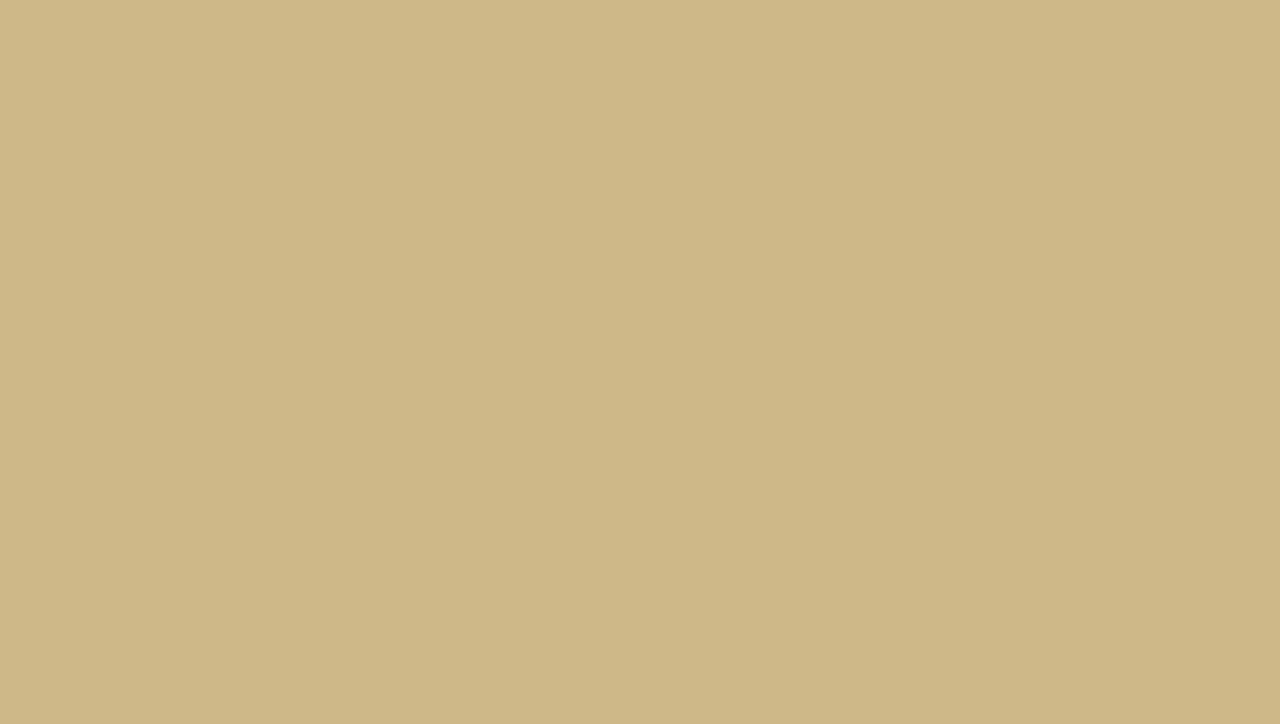
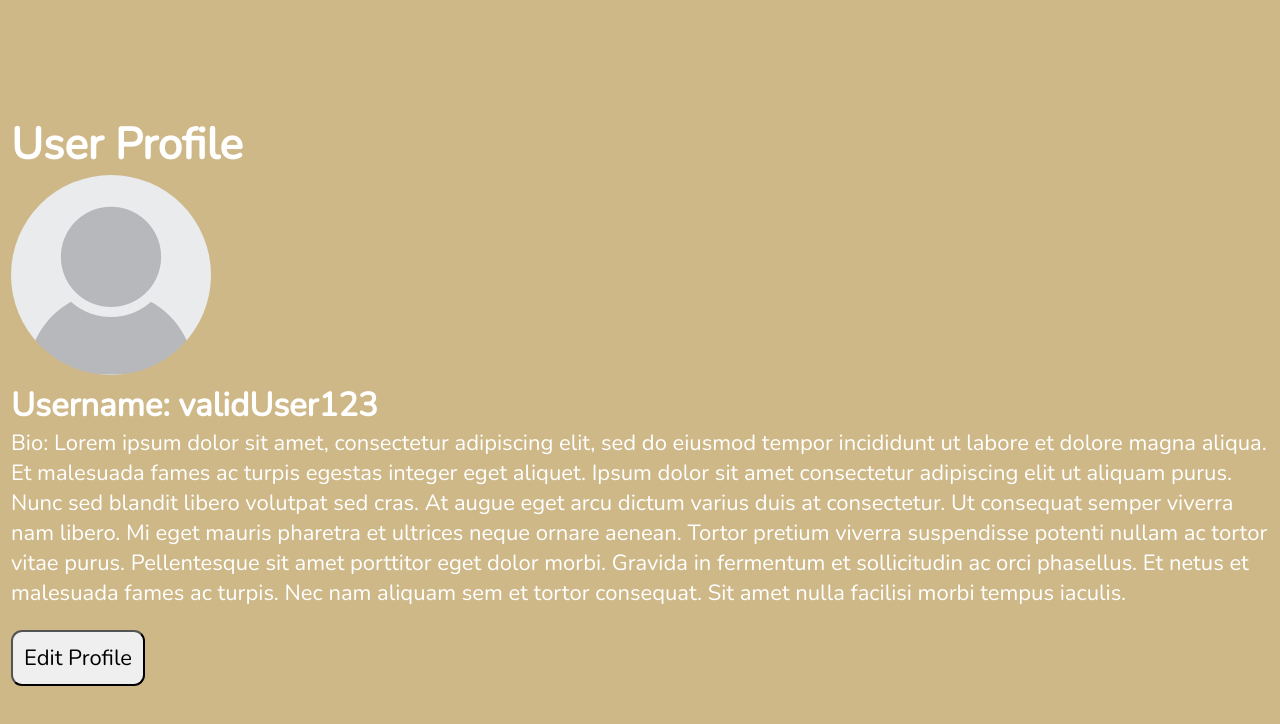
Before and after one commit to AdityaGupta03/PurdueHub, a React (Create React App) app in the folder register_ui/register-ui/: page /userprofile in a window 1280 px wide. Before the commit this address had no page. Shown: the top 724 px of the page. Built offline with nearby package versions, Linux system fonts and the light colour scheme.

Commit message:
Finished basic prototype of profile page and modifying

```diff
--- a/register_ui/register-ui/src/App.js
+++ b/register_ui/register-ui/src/App.js
@@ -7,6 +7,7 @@ import ForgotPassword from './ForgotPassword';
 import ForgotUsername from './ForgotUsername';
 import ChangeUsername from './ChangeUsername';
 import ChangePassword from './ChangePassword';
+import UserProfile from './UserProfile';
 
 import {BrowserRouter, Route, Routes} from 'react-router-dom';
 
@@ -24,7 +25,7 @@ function App() {
         <Route path='/forgotusername' element={<ForgotUsername />} />
         <Route path='/changeusername' element={<ChangeUsername />} />
         <Route path='/changepassword' element={<ChangePassword />} />
-
+        <Route path='/userprofile' element={<UserProfile />} />
       </Routes>
     </BrowserRouter>
     </main>
--- /dev/null
+++ b/register_ui/register-ui/src/Profile.css
@@ -0,0 +1,15 @@
+.landscape{
+    width:200px;
+    height:200px;
+    overflow: hidden;
+    border-radius: 50%;
+    }
+.landscape img{
+    height:100%;
+    margin-left:-25px;
+ }
+
+ textarea {
+    width: auto;
+    height: auto;
+ }
--- a/register_ui/register-ui/src/UserProfile.js
+++ b/register_ui/register-ui/src/UserProfile.js
@@ -0,0 +1,100 @@
+import React, { useState } from 'react'
+import './Profile.css' // css pulled online
+import temp from './temporary-profile.jpeg' // temp picture
+
+const UserProfile = () => {
+
+    const[username, setUser] = useState('validUser123'); // username info
+    const[profilePicture, setProfilePictrue] = useState(temp); // profile picture info
+    const[bio, setBio] = useState('Lorem ipsum dolor sit amet, consectetur adipiscing elit, sed do eiusmod tempor incididunt ut labore et dolore magna aliqua. Et malesuada fames ac turpis egestas integer eget aliquet. Ipsum dolor sit amet consectetur adipiscing elit ut aliquam purus. Nunc sed blandit libero volutpat sed cras. At augue eget arcu dictum varius duis at consectetur. Ut consequat semper viverra nam libero. Mi eget mauris pharetra et ultrices neque ornare aenean. Tortor pretium viverra suspendisse potenti nullam ac tortor vitae purus. Pellentesque sit amet porttitor eget dolor morbi. Gravida in fermentum et sollicitudin ac orci phasellus. Et netus et malesuada fames ac turpis. Nec nam aliquam sem et tortor consequat. Sit amet nulla facilisi morbi tempus iaculis.'); // bio info s
+    const[isEditing, setIsEditing] = useState(false); // edit status check
+    const [selectedImage, setSelectedImage] = useState(null);
+
+    let pf = useState(null);
+    // Be able to set functions for buttons: save and edit
+    // save = save information, no longer editing
+    // edit = not saved yet, information will change
+
+    const handleEditClick = () => {
+        setIsEditing(true);
+    }
+    const handleSaveClick = () => {
+        setIsEditing(false);
+
+        // SAVE DATA TO BACKEND HERE!
+    }
+
+    const handleImageChange = (e) => {
+        const file = e.target.files[0];
+
+        if (file) {
+          const reader = new FileReader();
+
+          reader.onload = (e) => {
+            setSelectedImage(e.target.result);
+          };
+
+          reader.readAsDataURL(file);
+        }
+        pf = selectedImage;
+    };
+
+    return (
+        <>
+        {isEditing ? (
+            <section>
+                <label htmlFor='username'>
+                    Username:
+                </label>
+                <input
+                    type="text"
+                    placeholder={username}
+                    id='username'
+                    value={username}
+                    autoComplete='off'
+                    onChange={(e) => setUser(e.target.value)}
+                />
+                <label htmlFor='profilePic'>
+                    Profile Picture:
+                </label>
+                <input
+                    type="file"
+                    id='profilePic'
+                    accept="image/*"
+                    autoComplete='off'
+                    onChange={handleImageChange}
+                    style={{display: 'none'}}
+                />
+                <img
+                        className='landscape'
+                        src={selectedImage || profilePicture}
+                        alt="Profile"
+                    />
+                <label htmlFor='bio'>Bio:</label>
+                <textarea
+                    id='bio'
+                    placeholder={bio}
+                    value={bio}
+                    rows={11}
+                    cols={40}
+                    onChange={(e) => setBio(e.target.value)}
+                />
+                <button onClick={handleSaveClick}>Save</button>
+            </section>
+        ) : (
+             <div>
+                <h1>User Profile</h1>
+                <img className='landscape' src={selectedImage || profilePicture} alt="Profile Picture"/>
+                <h2>Username: {username}</h2>
+                <p>Bio: {bio}</p>
+                <button onClick={handleEditClick}>Edit Profile</button>
+             </div>
+        )}
+    </>
+    )
+}
+
+
+
+
+export default UserProfile
```
Also changed, not shown: register_ui/register-ui/src/temporary-profile.jpeg (added).
